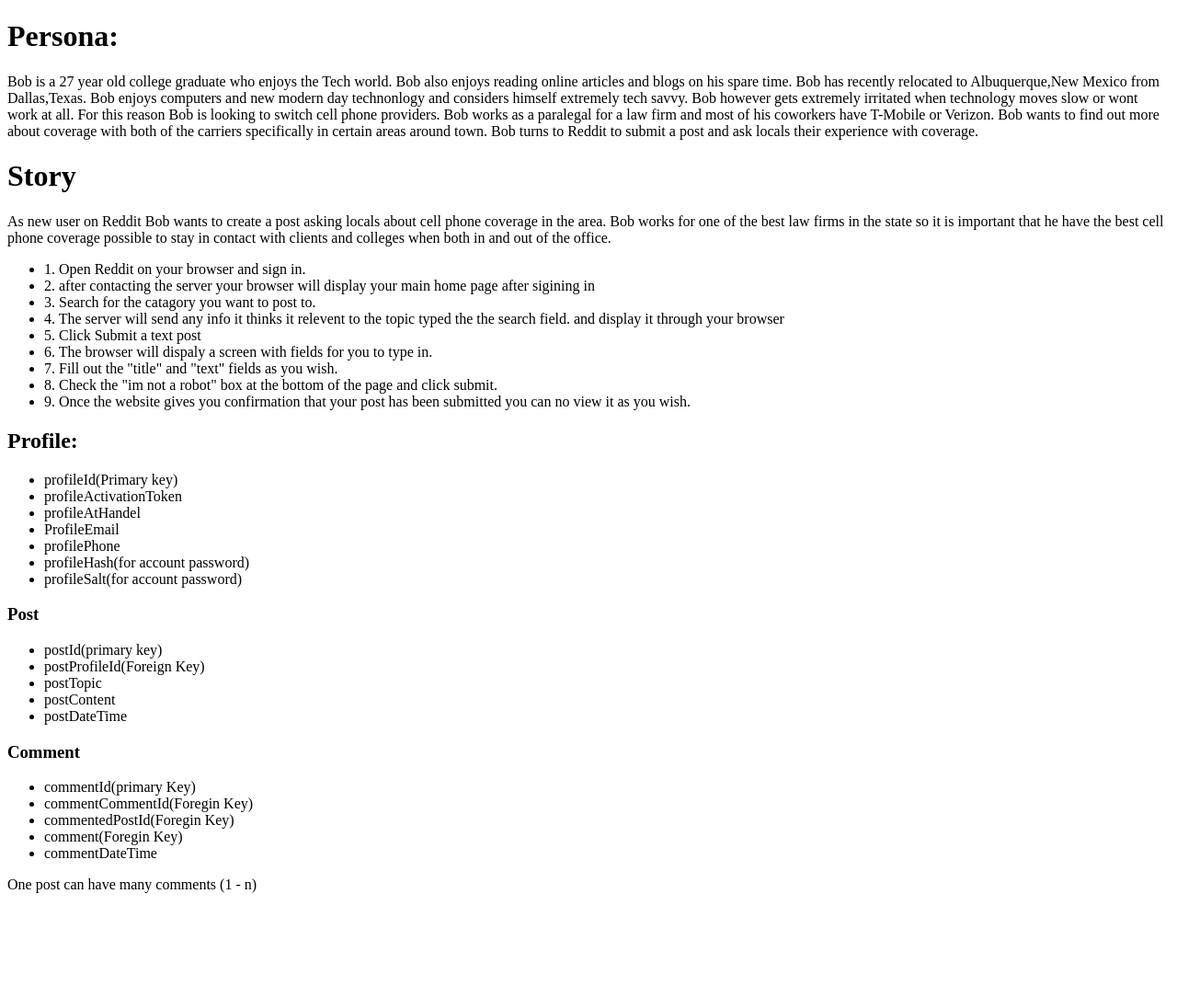
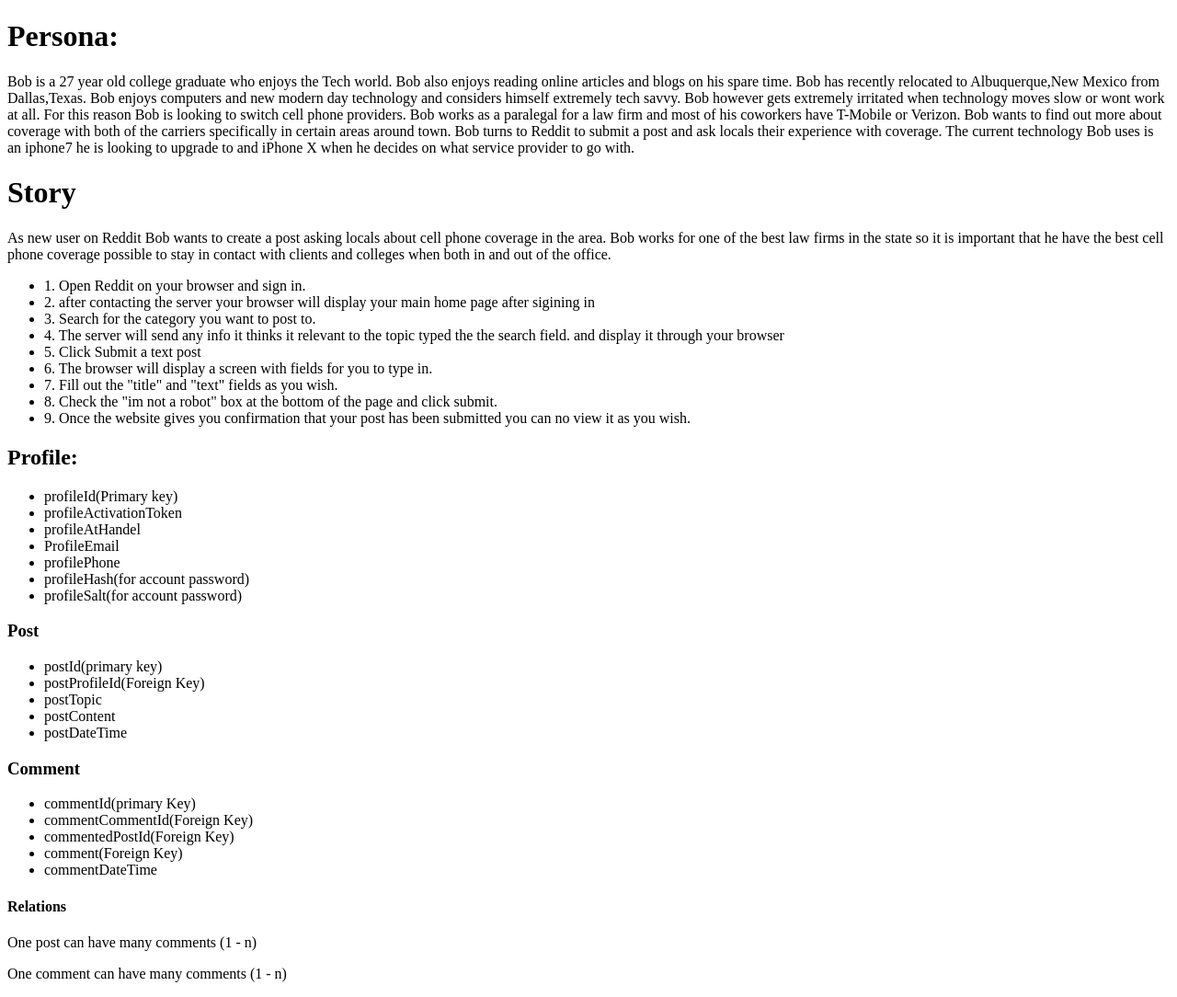
Before and after one commit to jjennings18/data-design, a PHP site: page / in a window 1280 px wide. Shown: the part 26-1110 px from the top of the page at 92% size. Before the commit the page ends 997 px from the top, so only its background shows below. Run offline with PHP 8.4, Linux system fonts and the light colour scheme.

Commit message:
persona edited, attributes added. relations added.

```diff
--- a/index.php
+++ b/index.php
@@ -10,26 +10,27 @@
 			<h1><strong>Persona:</strong></h1>
 		<p>Bob is a 27 year old college graduate who enjoys the Tech world. Bob also
 			enjoys reading online articles and blogs on his spare time. Bob has recently relocated to
-			Albuquerque,New Mexico from Dallas,Texas. Bob enjoys computers and new modern day technonlogy
+			Albuquerque,New Mexico from Dallas,Texas. Bob enjoys computers and new modern day technology
 		and considers himself extremely tech savvy. Bob however gets extremely irritated when technology moves
 		slow or wont work at all. For this reason Bob is looking to switch cell phone providers.
 			Bob works as a paralegal for a law firm and most of his coworkers have T-Mobile or Verizon.
 			Bob wants to find out more about coverage with both of the carriers specifically
 			in certain areas around town. Bob turns to Reddit to submit a post and ask locals their
-			experience with coverage.</p>
+			experience with coverage. The current technology Bob uses is an iphone7
+			he is looking to upgrade to and iPhone X when he decides on what service provider to go with.</p>
 		<h1><strong>Story</strong></h1>
 		<p>As new user on Reddit Bob wants to create a post asking locals about cell phone coverage in the area.
 		Bob works for one of the best law firms in the state so it is important that he have the best cell phone coverage
-		possible to stay in contact with clients and colleges when both in and out of the office.<p/>
+		possible to stay in contact with clients and colleges when both in and out of the office.</p>
 
 		<uL>
 			<li>1. Open Reddit on your browser and sign in.</li>
 			<li>2. after contacting the server your browser will display your main home page after sigining in</li>
-			<li>3. Search for the catagory you want to post to.</li>
-			<li>4. The server will send any info it thinks it relevent to the topic typed
+			<li>3. Search for the category you want to post to.</li>
+			<li>4. The server will send any info it thinks it relevant to the topic typed
 				the the search field. and display it through your browser</li>
 			<li>5. Click Submit a text post </li>
-			<li>6. The browser will dispaly a screen with fields for you to type in.</li>
+			<li>6. The browser will display a screen with fields for you to type in.</li>
 			<li>7. Fill out the "title" and "text" fields as you wish. </li>
 			<li>8. Check the "im not a robot" box at the bottom of the page and click submit.</li>
 			<li>9. Once the website gives you confirmation that your
@@ -56,11 +57,13 @@
 			<h3><strong>Comment</strong></h3>
 				<ul>
 					<li>commentId(primary Key)</li>
-					<li>commentCommentId(Foregin Key)</li>
-					<li>commentedPostId(Foregin Key)</li>
-					<li>comment(Foregin Key)</li>
+					<li>commentCommentId(Foreign Key)</li>
+					<li>commentedPostId(Foreign Key)</li>
+					<li>comment(Foreign Key)</li>
 					<li>commentDateTime</li>
 				</ul>
+		<h4>Relations</h4>
 		<p>One post can have many comments (1 - n)</p>
+		<p>One comment can have many comments (1 - n)</p>
 	</body>
 </html>
```
